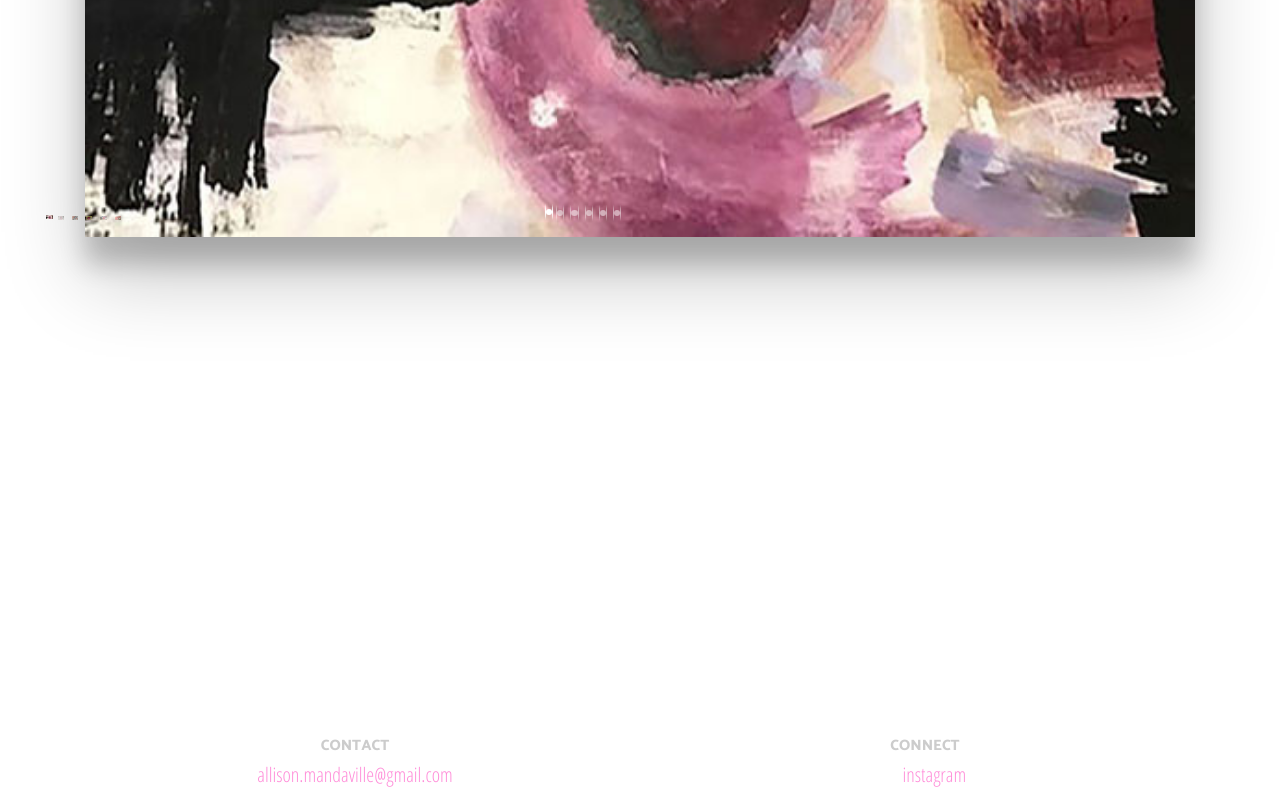
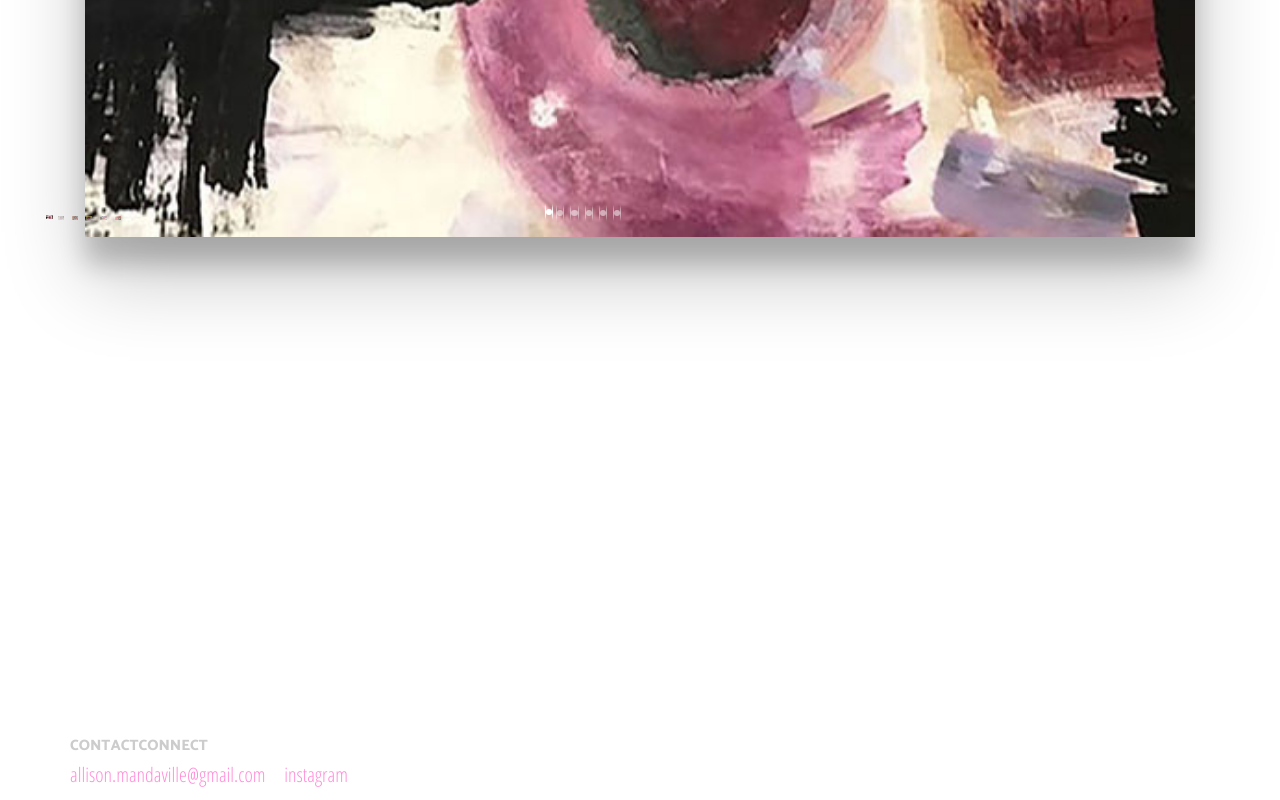
Before and after one commit to paaaarv/Allison-Portfolio, a React (Create React App) app: page / in a window 1280 px wide. Shown: the part 1950-2750 px from the top of the page. Built offline with nearby package versions, Linux system fonts and the light colour scheme.

Commit message:
changed formatting of contact

```diff
--- a/src/components/contact.js
+++ b/src/components/contact.js
@@ -13,18 +13,18 @@ export default class Contact extends React.Component{
       <div className="contact-div">
       <Grid>
       <Row>
-      <Col xs = '6' s = '6'md = "6" lg='6'>
+      <Col>
         <h4> CONTACT </h4>
       </Col>
-      <Col xs = '6' s = '6'md='6' lg= '6'>
+      <Col >
         <h4> CONNECT </h4>
       </Col>
       </Row>
       <Row>
-      <Col xs = '6' s = '6'md = "6" lg='6'>
+      <Col >
         <p className="contact-about"> allison.mandaville@gmail.com</p>
       </Col>
-      <Col xs = '6' s = '6'md='6' lg= '6'>
+      <Col >
         <a href="http://www.instagram.com/alpantsmandy" className='contact-about'> <i className="fab fa-instagram"></i> instagram </a>
       </Col>
       </Row>
```
